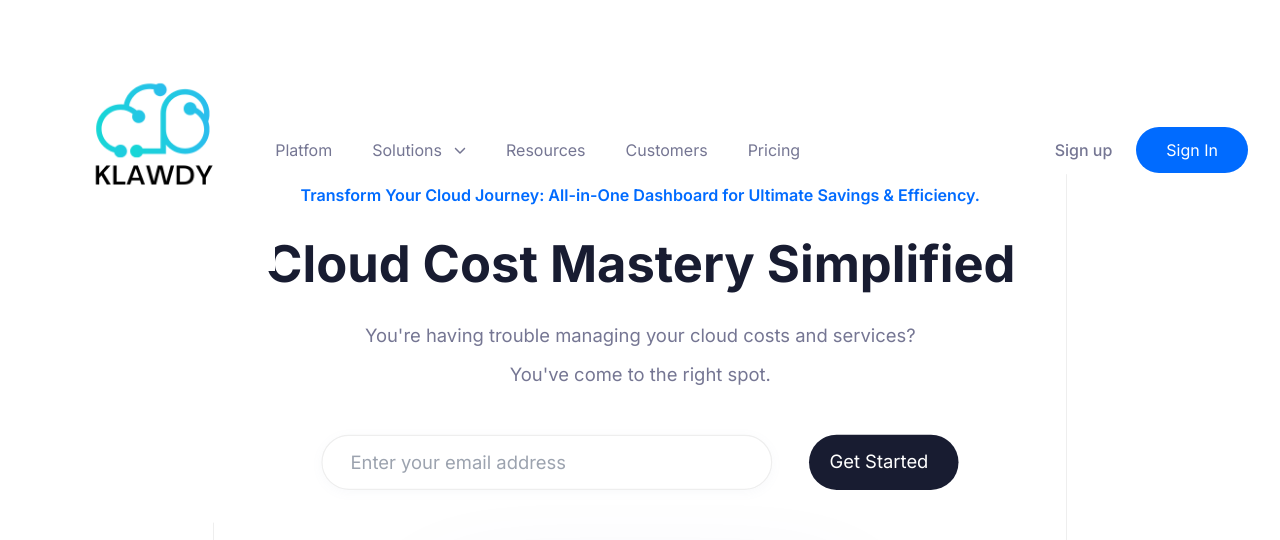
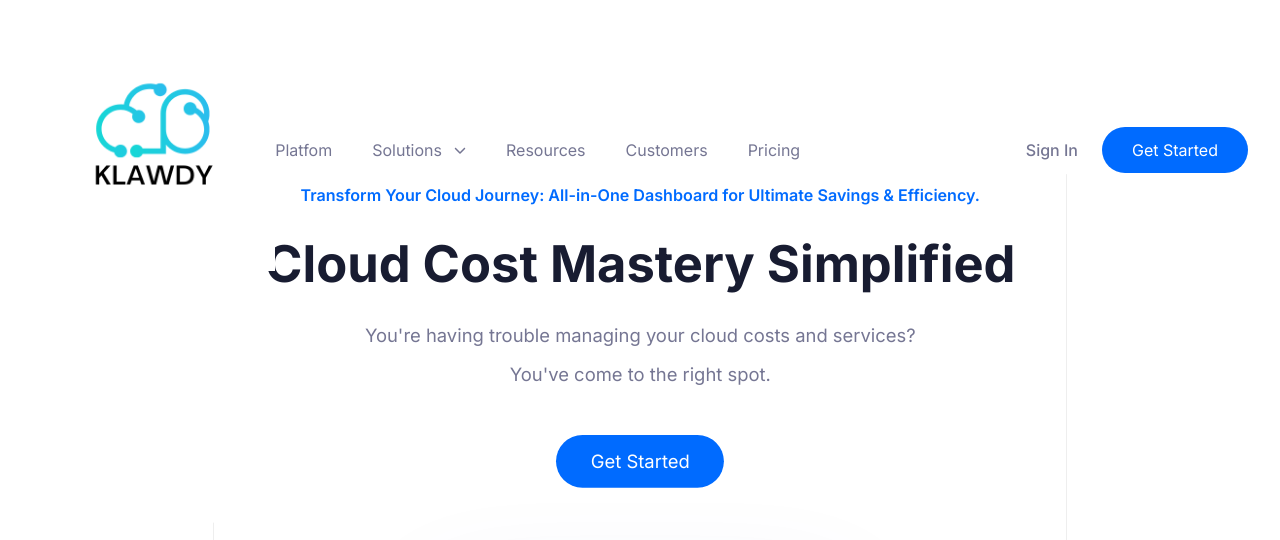
Before and after one commit to romualdjunior/klawdy_landing_page, a Next.js app: page / in a window 1280 px wide. Shown: the top 540 px of the page. Built offline with nearby package versions, Linux system fonts and the light colour scheme.

Commit message:
removing email address input

```diff
--- a/components/Header/index.tsx
+++ b/components/Header/index.tsx
@@ -156,14 +156,14 @@ const Header = () => {
               href="#"
               className="text-waterloo text-regular font-medium hover:text-primary"
             >
-              Sign up
+              Sign In
             </Link>
 
             <Link
               href="#"
               className="flex items-center justify-center bg-primary hover:bg-primaryho ease-in-out duration-300 text-white text-regular rounded-full py-2.5 px-7.5"
             >
-              Sign In
+              Get Started
             </Link>
           </div>
         </div>
--- a/components/Hero/index.tsx
+++ b/components/Hero/index.tsx
@@ -41,17 +41,17 @@ const Hero = () => {
 
               <div className="mt-10">
                 <form onSubmit={handleSubmit}>
-                  <div className="flex justify-center gap-8">
-                    <input
+                  <div className="flex justify-center">
+                    {/* <input
                       value={email}
                       onChange={(e) => setEmail(e.target.value)}
                       type="text"
                       placeholder="Enter your email address"
                       className=" w-3/5 dark:bg-black border border-stroke dark:border-strokedark shadow-solid-2 dark:shadow-none rounded-full focus:outline-none focus:border-primary dark:focus:border-primary py-2.5 px-6"
-                    />
+                    /> */}
                     <button
                       aria-label="signup to newsletter"
-                      className="w-1/5 flex bg-black hover:bg-blackho dark:bg-btndark text-white rounded-full ease-in-out duration-300 pl-4.5 py-2.5"
+                      className="flex items-center justify-center bg-primary hover:bg-primaryho ease-in-out duration-300 text-white text-regular rounded-full py-2.5 px-7.5"
                     >
                       Get Started
                     </button>
```
